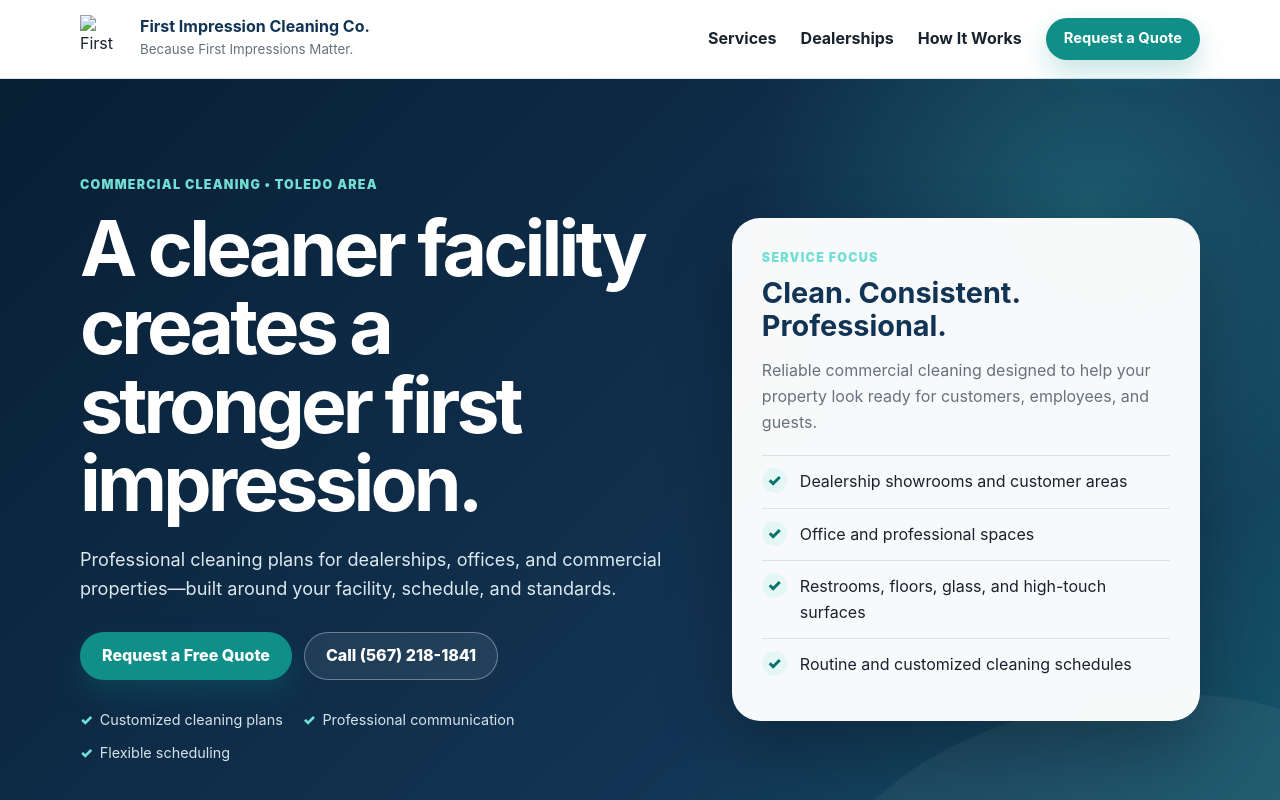
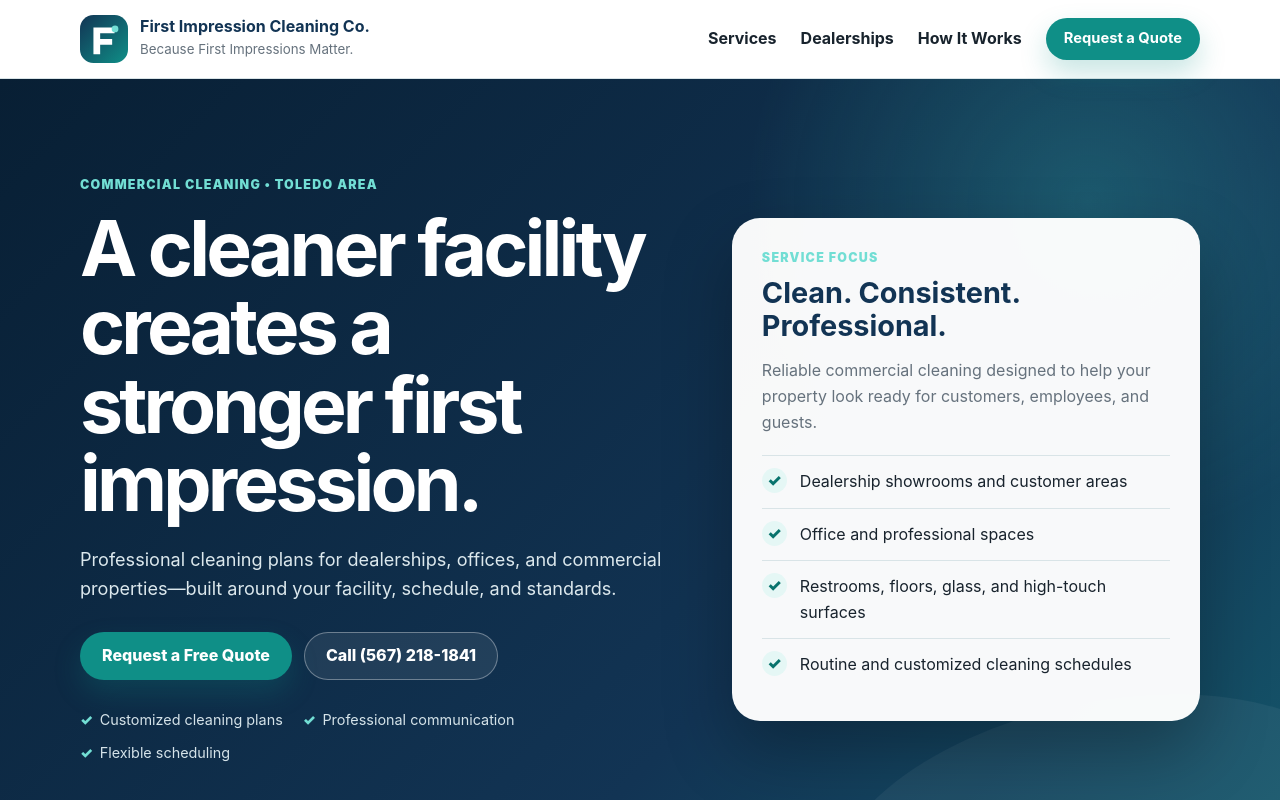
Before and after one commit to firstimpressioncleanteam-cmyk/first-impression-cleaning, a plain HTML site: page index.html in a window 1280 px wide. Shown: the top 800 px of the page. Drawn offline with Linux system fonts and the light colour scheme.

Commit message:
Update index.html

```diff
--- a/index.html
+++ b/index.html
@@ -12,7 +12,7 @@
   <header class="site-header">
     <div class="container nav-wrap">
       <a class="brand" href="#top" aria-label="First Impression Cleaning Co. home">
-        <img src="assets/logo.svg" alt="First Impression Cleaning Co. logo" class="logo">
+        <img src="logo.svg" alt="First Impression Cleaning Co. logo" class="logo">
         <span class="brand-copy">
           <strong>First Impression Cleaning Co.</strong>
           <small>Because First Impressions Matter.</small>
```
